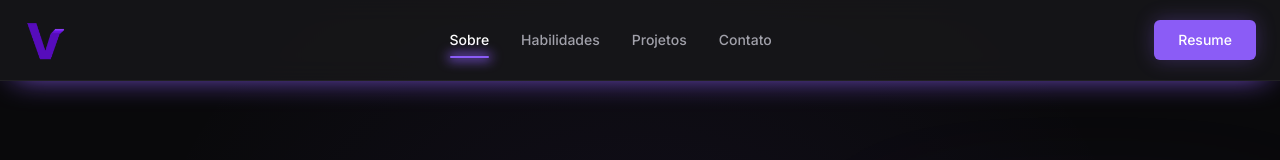
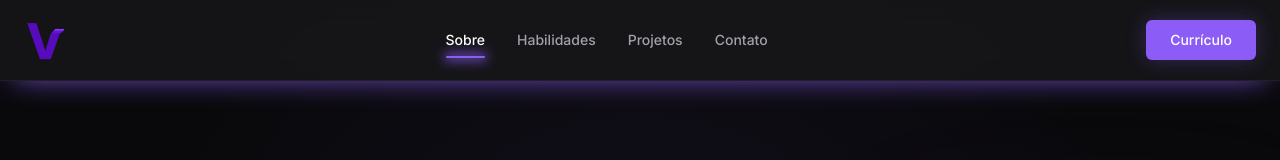
Before and after one commit to VncS1/vncs-portfolio, a Next.js app: page / in a window 1280 px wide. Shown: the top 160 px of the page. Built offline with nearby package versions, Linux system fonts and the light colour scheme; no server answers.

Commit message:
fix:change nomenclature

```diff
--- a/src/components/Navbar.tsx
+++ b/src/components/Navbar.tsx
@@ -51,7 +51,7 @@ export function Navbar() {
           rel="noopener noreferrer"
           className="bg-primary text-text-main px-6 py-2.5 rounded-md text-sm font-body font-medium hover:bg-secondary transition-colors shadow-[0_0_20px_rgba(139,92,246,0.3)] hover:shadow-[0_0_25px_var(--color-primary)]"
         >
-          Resume
+          Currículo
         </a>
       </div>
     </nav>
```
Also changed, not shown: src/components/Projects.tsx (line endings or trailing spaces).
